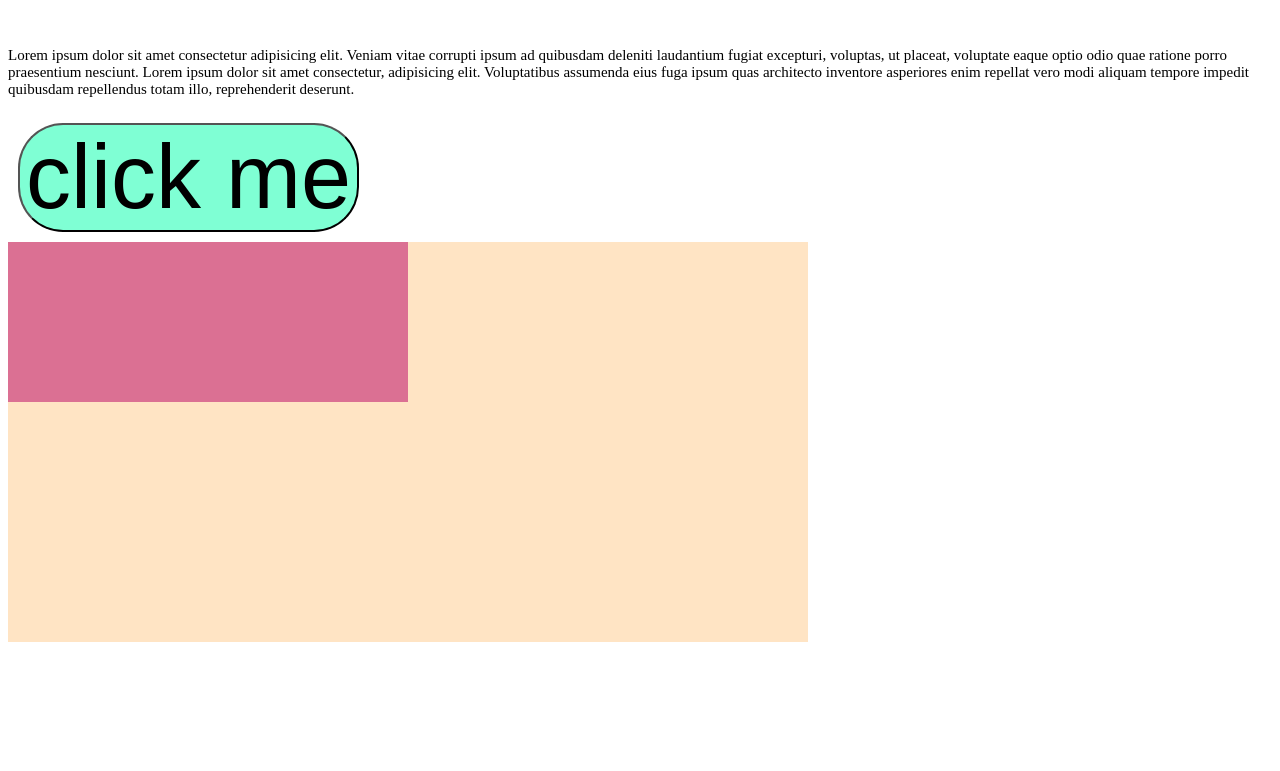
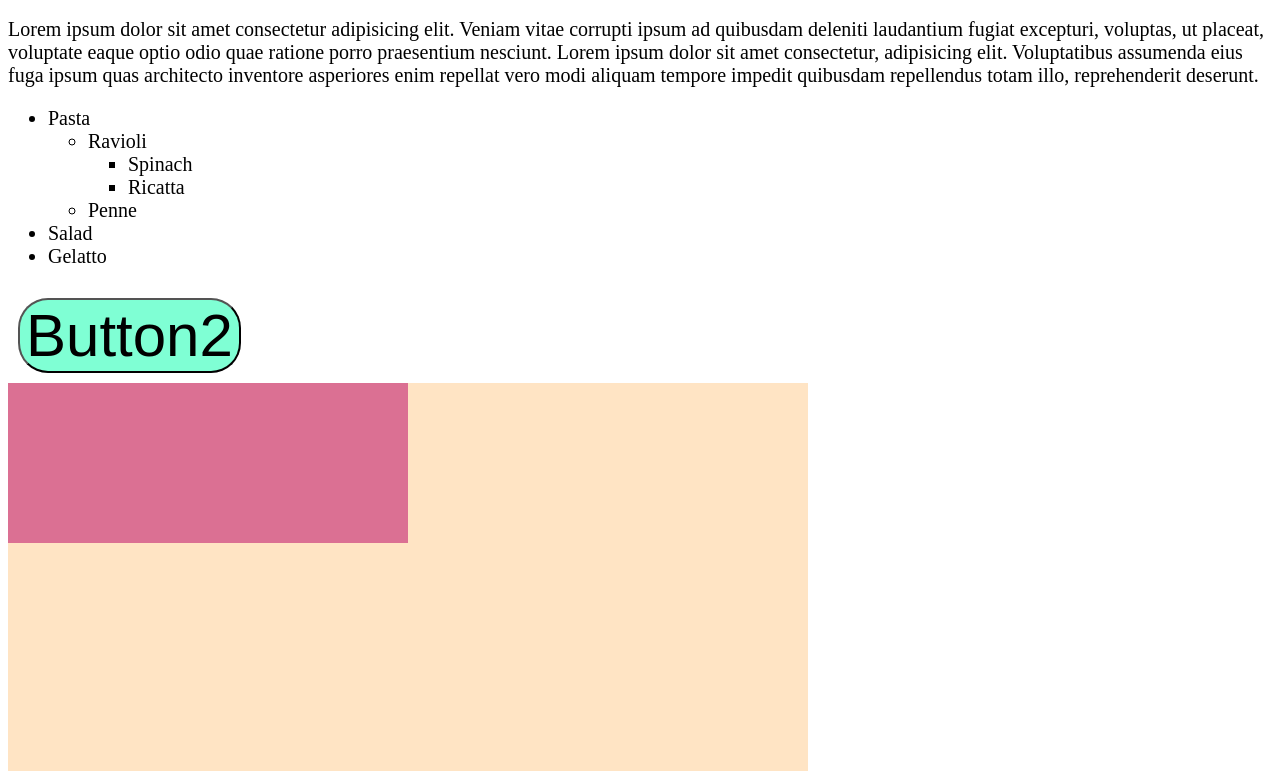
Before and after one commit to sheen93/webDevBootcamp, a plain HTML site: page sec 8 (CSS Box Model)/CSS units/units.html in a window 1280 px wide. Shown: the part 240-1011 px from the top of the page. Before the commit the page ends 890 px from the top, so only its background shows below. Drawn offline with Linux system fonts and the light colour scheme.

Commit message:
desktop; sec8 done

```diff
--- a/sec 8 (CSS Box Model)/CSS units/units.css
+++ b/sec 8 (CSS Box Model)/CSS units/units.css
@@ -16,7 +16,7 @@ div{
     line-height:200%;
 } */
 article{
-    font-size: 30px;
+    font-size: 20px;
 }
 h2{
  font-size: 2em;
@@ -24,12 +24,20 @@ h2{
 }
 
 p{
-    font-size: 0.5em;
+    font-size: 1em;
 }
 
 button{
     background-color: aquamarine;
-    font-size: 90px;
+    font-size: 3em;
     border-radius: 0.5em;
     margin: 10px;
 }
+
+html{
+    font-size: 10px;
+}
+
+ul{
+    font-size: 2rem;
+}
--- a/sec 8 (CSS Box Model)/CSS units/units.html
+++ b/sec 8 (CSS Box Model)/CSS units/units.html
@@ -1,12 +1,17 @@
 <!DOCTYPE html>
 <html lang="en">
+
 <head>
     <meta charset="UTF-8">
     <meta name="viewport" content="width=device-width, initial-scale=1.0">
     <title>Document</title>
     <link rel="stylesheet" href="units.css">
 </head>
+
 <body>
+    <button>
+        Button 1
+    </button>
     <h1>
         CSS Units
     </h1>
@@ -16,16 +21,36 @@
         </h2>
 
         <p>
-            Lorem ipsum dolor sit amet consectetur adipisicing elit. Veniam vitae corrupti ipsum ad quibusdam deleniti laudantium fugiat excepturi, voluptas, ut placeat, voluptate eaque optio odio quae ratione porro praesentium nesciunt. Lorem ipsum dolor sit amet consectetur, adipisicing elit. Voluptatibus assumenda eius fuga ipsum quas architecto inventore asperiores enim repellat vero modi aliquam tempore impedit quibusdam repellendus totam illo, reprehenderit deserunt.
+            Lorem ipsum dolor sit amet consectetur adipisicing elit. Veniam vitae corrupti ipsum ad quibusdam deleniti
+            laudantium fugiat excepturi, voluptas, ut placeat, voluptate eaque optio odio quae ratione porro praesentium
+            nesciunt. Lorem ipsum dolor sit amet consectetur, adipisicing elit. Voluptatibus assumenda eius fuga ipsum
+            quas architecto inventore asperiores enim repellat vero modi aliquam tempore impedit quibusdam repellendus
+            totam illo, reprehenderit deserunt.
         </p>
+        <ul>
+            <li>Pasta</li>
+            <ul>
+                <li>Ravioli</li>
+                <ul>
+                    <li>Spinach</li>
+                    <li>Ricatta</li>
+                </ul>
+                <li>Penne</li>
+            </ul>
+            <li>Salad</li>
+            <li>Gelatto</li>
+        </ul>
+
+        <button>
+            Button2
+        </button>
     </article>
-    <button>
-        click me
-    </button>
+
     <section>
         <div>
 
         </div>
     </section>
 </body>
+
 </html>
```
